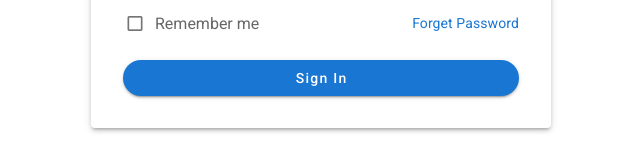
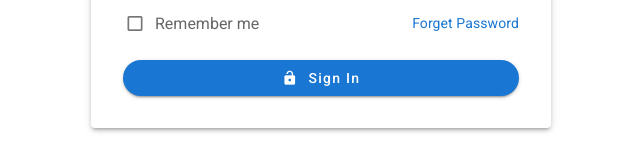
Before and after one commit to ashraf-frotan/landingpage-mis-frontend, a Nuxt app: page /login in a window 1280 px wide. Shown: the part 449-609 px from the top of the page, without its empty margins (319-959 px from the left). Built offline with nearby package versions, Linux system fonts and the light colour scheme; what vue-toastr would draw is missing.

Commit message:
mdi-lock-open icon to login button added

```diff
--- a/pages/login.vue
+++ b/pages/login.vue
@@ -54,7 +54,7 @@
                   rounded
                   class="mt-6 text-capitalize"
                 >
-                  Sign In</v-btn
+                  <v-icon small>mdi-lock-open</v-icon> &nbsp; Sign In</v-btn
                 >
               </v-form>
             </v-col>
```
